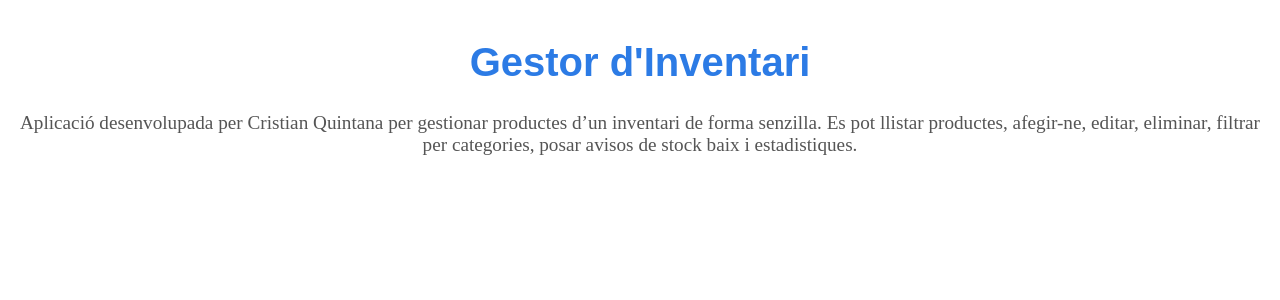
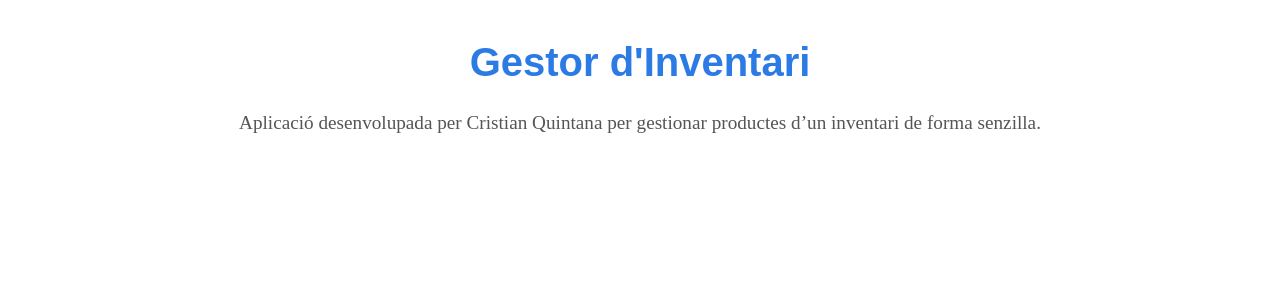
Before and after one commit to cristian-quintana/gestor-inventari, an Angular app: page / in a window 1280 px wide. Shown: the top 300 px of the page. Built offline with nearby package versions, Linux system fonts and the light colour scheme.

Commit message:
App components html, ts, y scss modificats ra1 final

```diff
--- a/angular.json
+++ b/angular.json
@@ -98,5 +98,8 @@
         }
       }
     }
+  },
+  "cli": {
+    "analytics": false
   }
 }
--- a/src/app/app.component.html
+++ b/src/app/app.component.html
@@ -2,6 +2,5 @@
 
 <p>
   Aplicació desenvolupada per Cristian Quintana per gestionar productes d’un
-  inventari de forma senzilla. Es pot llistar productes, afegir-ne, editar,
-  eliminar, filtrar per categories, posar avisos de stock baix i estadistiques.
+  inventari de forma senzilla.
 </p>
```
